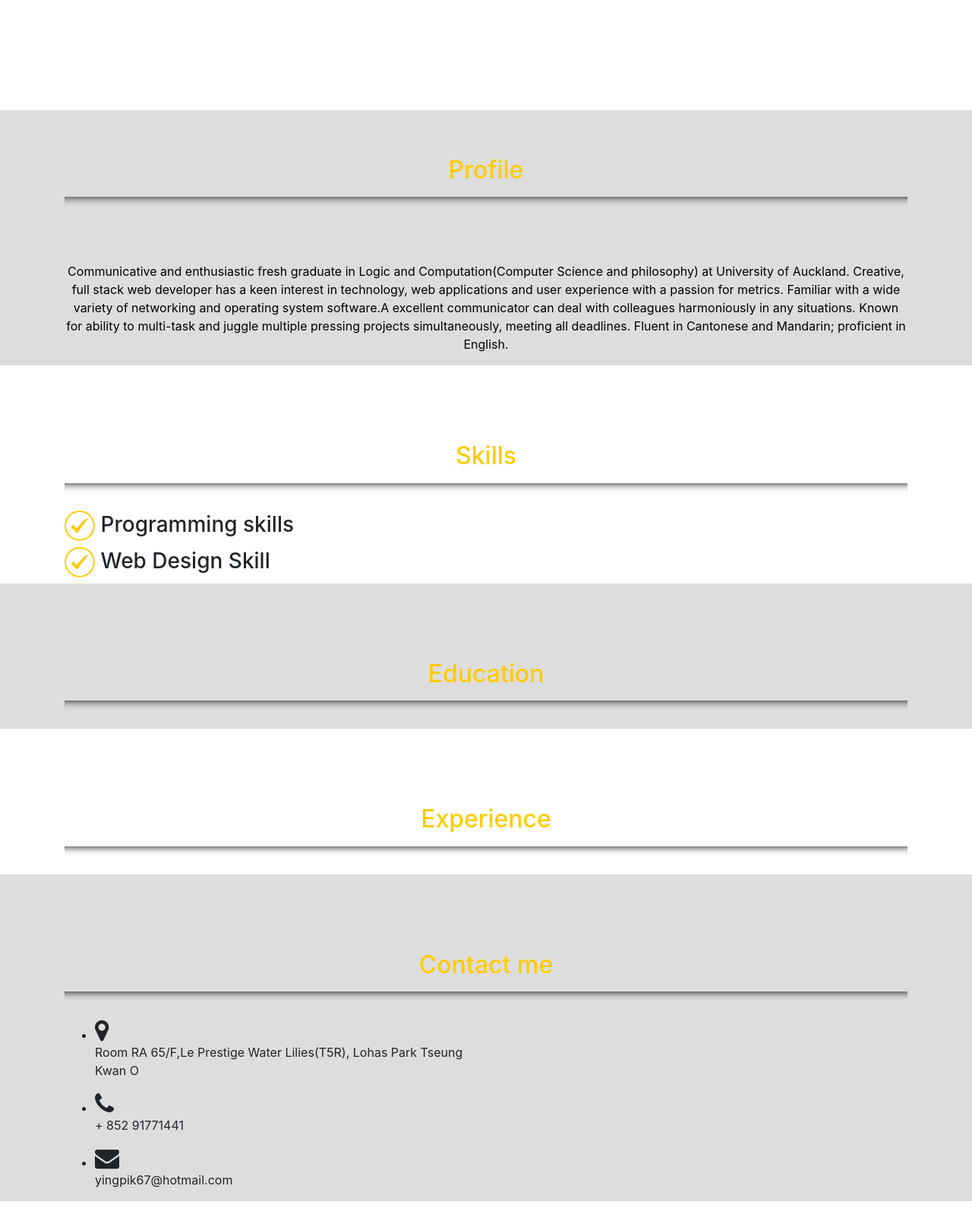
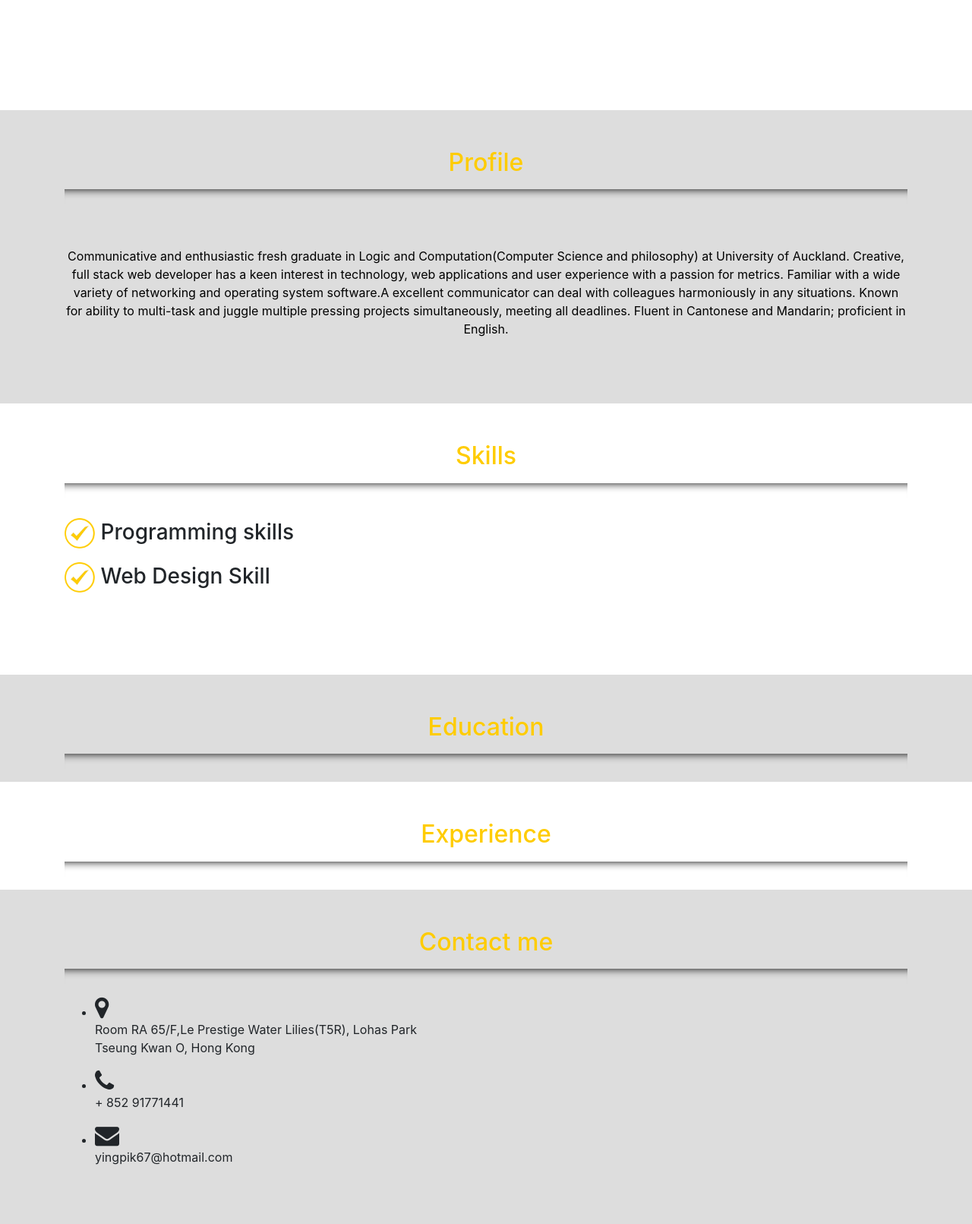
Before and after one commit to emilyliu0410/Tester, a PHP site: page / in a window 1280 px wide. Shown: the part 455-2066 px from the top of the page at 76% size. Before the commit the page ends 2036 px from the top, so only its background shows below. Run offline with PHP 8.4, Linux system fonts and the light colour scheme; data that the repository does not hold is empty; some libraries are stand-ins or nearby versions.

Commit message:
issues solved

```diff
--- a/view/BaseView.php
+++ b/view/BaseView.php
@@ -4,7 +4,7 @@
     <meta charset="utf-8">
     <title>Emily Liu</title>
     <link rel="stylesheet" href="https://cdn.bootcss.com/bootstrap/4.0.0/css/bootstrap.min.css" integrity="sha384-Gn5384xqQ1aoWXA+058RXPxPg6fy4IWvTNh0E263XmFcJlSAwiGgFAW/dAiS6JXm" crossorigin="anonymous">
-    <link rel="stylesheet"  href="view/customv_1_1.css">
+    <link rel="stylesheet"  href="view/customv_1_6.css">
     <link rel="stylesheet"  href="view/lines.css">
 
     <style type="text/css">
--- a/view/contact.php
+++ b/view/contact.php
@@ -31,7 +31,7 @@
                 <div class="col-md-6 col-xl-6">
                     <ul class="contact-icons">
                         <li><i class="fa fa-map-marker fa-2x"></i>
-                            <p>Room RA 65/F,Le Prestige Water Lilies(T5R), Lohas Park Tseung Kwan O
+                            <p>Room RA 65/F,Le Prestige Water Lilies(T5R), Lohas Park <br> Tseung Kwan O, Hong Kong
                             </p>
                         </li>
 
--- a/view/customv_1_1.css
+++ b/view/customv_1_6.css
@@ -18,7 +18,8 @@
 .profile{
 	background-color: #dddddd;
 
-	padding-top: 60px;
+	padding-top: 50px;
+	padding-bottom: 70px;
 }
 
 .profile h2{
@@ -27,7 +28,7 @@
 
 .profile p{
 	color: #000000;
-	padding-top: 50px;
+	padding-top: 40px;
 }
 
 
@@ -35,21 +36,29 @@
 .skills{
 	background-color: #ffffff;
 
-	padding-top: 100px;
+	padding-top: 50px;
+	padding-bottom: 100px
 }
 
 .skills h2 {
 	color: #ffcc00
 }
+
+.skills h3{
+	padding-top: 10px
+}
+
 .skills p {
 	display: inline;
+	padding-top: 10px;
 	padding-left: 10px;
-	font-size: 40px;
+	font-size: 35px;
+
 }
 
 .educations {
 	background-color: #dddddd;
-	padding-top: 100px;
+	padding-top: 50px;
 }
 
 .educations h2{
@@ -60,14 +69,19 @@
 	color: #777777
 }
 
+.degree {
+	color: #777777
+}
+
 .ed_information{
 	margin-left: 100px;
 	margin-right: 100px;
 }
 
+
 .experience{
 	background-color: #ffffff;
-	padding-top: 100px;
+	padding-top: 50px;
 }
 
 .experience h2{
@@ -76,7 +90,8 @@
 
 .contact {
 	background-color: #dddddd;
-	padding-top: 100px;
+	padding-top: 50px;
+	padding-bottom: 60px;
 }
 
 .contact h2{
--- a/view/education.php
+++ b/view/education.php
@@ -13,7 +13,7 @@
                             <?php
         				    if($result){
         				        while($row = $result->fetch_array()){
-                		      		echo '<h3>'.$row['school'] . '</h3>' . '<h4>' . $row['place_name'] . '</h4>' . '<h5>' . $row['start_date'] . "-" . $row['end_date'] . '</h5>'. $row['description'] ;
+                		      		echo '<h3>'.$row['school'] . '</h3>' . '<h4>' . $row['place_name'] . '</h4>' . '<h5>' . $row['start_date'] . "-" . $row['end_date'] . '</h5>'. '<h5 class="degree">'. $row['degree'] . '</h5>' . '<h6>'. $row['major'] . $row['minor'] . '</h6>'. $row['description'] ;
                 				echo nl2br("\n");
                 				echo nl2br("\n");
         				        }
--- a/view/skill.php
+++ b/view/skill.php
@@ -39,7 +39,7 @@
                             echo '<div class ="col-lg-6">';
                             echo '<img src="././img/' . $row['name'] . '.png" alt="php" width="50px" height="50px"/>';
 
-                            echo '<font size="5">'.$row['name'] . '</font>' ;
+                            echo '<p>'.$row['name'] . '</p>' ;
 
 
                         echo '</div>';
```
